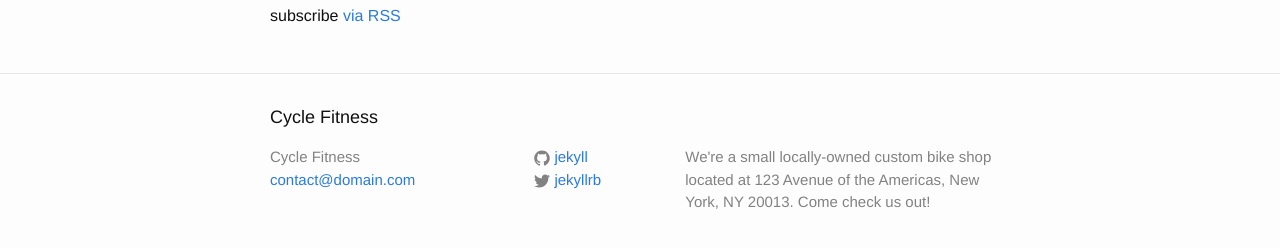
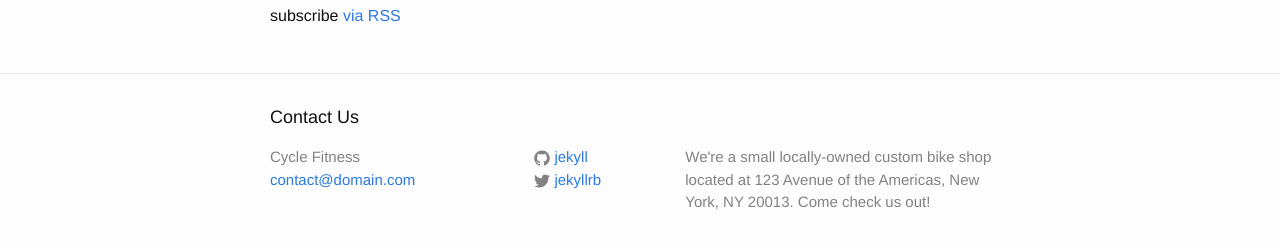
Before and after one commit to rahulramkumar/cyclefitness, a Jekyll site: the page built from index.html, in a window 1280 px wide. Shown: the part 223-471 px from the top of the page. Built offline with Jekyll 4.4.1, drawn with Linux system fonts in a browser that asks for light colours.

Commit message:
Update footer.html

```diff
--- a/_includes/footer.html
+++ b/_includes/footer.html
@@ -2,7 +2,7 @@
 
   <div class="wrapper">
 
-    <h2 class="footer-heading">{{ site.title }}</h2>
+    <h2 class="footer-heading">{{ site.contact }}</h2>
 
     <div class="footer-col-wrapper">
       <div class="footer-col  footer-col-1">
```
